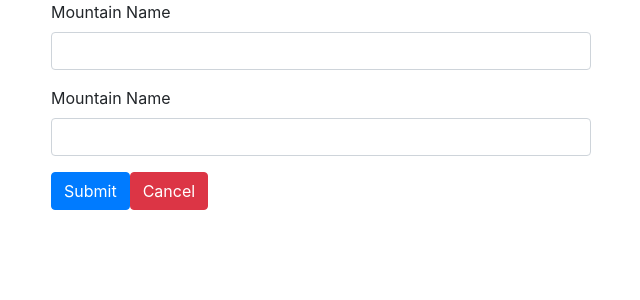
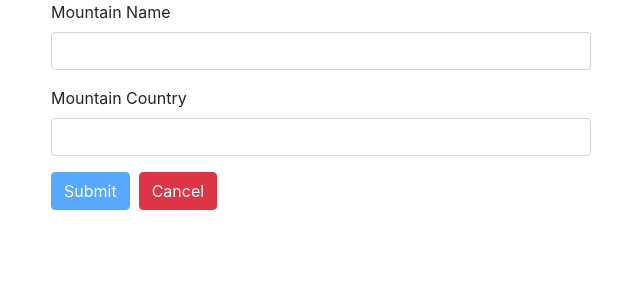
Before and after one commit to leelaplap/angular-moutain-mannager, an Angular app: page /mountains/create in a window 1280 px wide. Shown: the top 300 px of the page, without its empty margins (319-959 px from the left). Built offline with nearby package versions, Linux system fonts and the light colour scheme.

Commit message:
show btn submit when fill input

```diff
--- a/src/app/app.module.ts
+++ b/src/app/app.module.ts
@@ -6,6 +6,8 @@ import { MountainListComponent } from './mountains/mountain-list/mountain-list.c
 import { StarComponent } from './stars/star/star.component';
 import { AppRoutingModule } from './app-routing.module';
 import { MountainCreateComponent } from './mountains/mountain-create/mountain-create.component';
+import {RouterModule} from '@angular/router';
+import {FormsModule, ReactiveFormsModule} from '@angular/forms';
 
 @NgModule({
   declarations: [
@@ -17,6 +19,9 @@ import { MountainCreateComponent } from './mountains/mountain-create/mountain-cr
   imports: [
     BrowserModule,
     AppRoutingModule,
+    RouterModule,
+    ReactiveFormsModule,
+    FormsModule,
   ],
   providers: [],
   bootstrap: [AppComponent]
--- a/src/app/mountains/mountain-create/mountain-create.component.html
+++ b/src/app/mountains/mountain-create/mountain-create.component.html
@@ -1,17 +1,17 @@
 <div class="container">
   <div class="row d-flex justify-content-center">
       <div class="col-6">
-        <form>
+        <form [formGroup]="addMountainForm" (ngSubmit)="submit()">
           <div class="form-group">
             <label>Mountain Name</label>
-            <input type="text" class="form-control">
+            <input type="text" class="form-control" formControlName="name">
           </div>
           <div class="form-group">
-            <label>Mountain Name</label>
-            <input type="text" class="form-control">
+            <label>Mountain Country</label>
+            <input type="text" class="form-control" formControlName="country">
           </div>
 
-          <button type="submit" class="btn btn-primary">Submit</button>
+          <button type="submit" class="btn btn-primary" [disabled]="!addMountainForm.valid">Submit</button>&nbsp;
           <button type="submit" class="btn btn-danger" routerLink="">Cancel</button>
         </form>
       </div>
--- a/src/app/mountains/mountain-create/mountain-create.component.ts
+++ b/src/app/mountains/mountain-create/mountain-create.component.ts
@@ -1,4 +1,5 @@
-import { Component, OnInit } from '@angular/core';
+import {Component, OnInit} from '@angular/core';
+import {FormBuilder, Validators} from '@angular/forms';
 
 @Component({
   selector: 'app-mountain-create',
@@ -6,10 +7,20 @@ import { Component, OnInit } from '@angular/core';
   styleUrls: ['./mountain-create.component.scss']
 })
 export class MountainCreateComponent implements OnInit {
+  addMountainForm = this.fb.group({
+    name: ['', [Validators.required, Validators.minLength(4)]],
+    country: ['', [Validators.required, Validators.minLength(4)]],
+  });
 
-  constructor() { }
+  constructor(private fb: FormBuilder) {
+  }
 
   ngOnInit() {
   }
 
+  submit() {
+    console.log(this.addMountainForm.value);
+  }
+
+
 }
```
